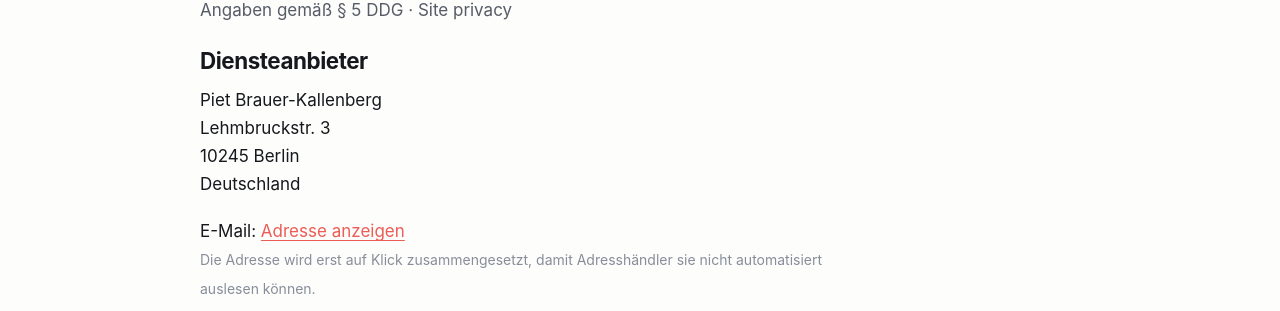
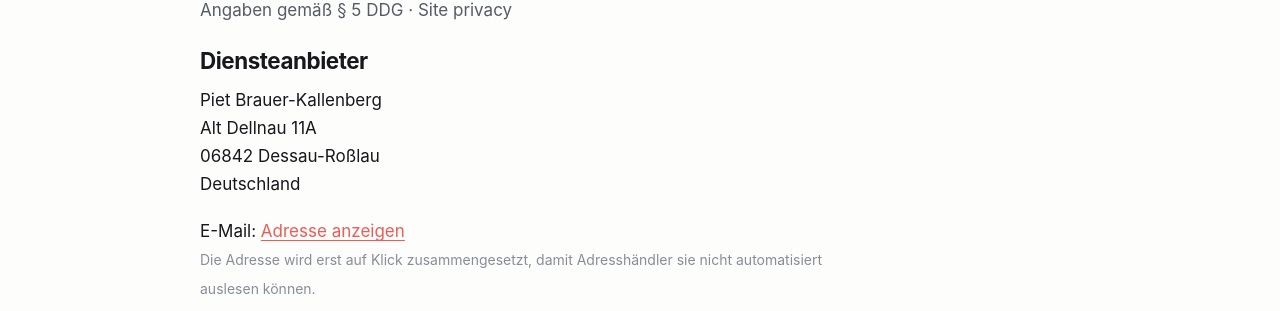
Before and after one commit to nerdishbynature/nerdishbynature.github.io, a Jekyll site: the page built from imprint.html, in a window 1280 px wide. Shown: the part 211-522 px from the top of the page. Built offline with Jekyll 4.4.1, drawn with Linux system fonts in a browser that asks for light colours.

Commit message:
Update imprint address

```diff
--- a/imprint.html
+++ b/imprint.html
@@ -10,8 +10,8 @@ sitemap: false
 
 <p>
   Piet Brauer-Kallenberg<br>
-  Lehmbruckstr. 3<br>
-  10245 Berlin<br>
+  Alt Dellnau 11A<br>
+  06842 Dessau-Roßlau<br>
   Deutschland
 </p>
 
```
